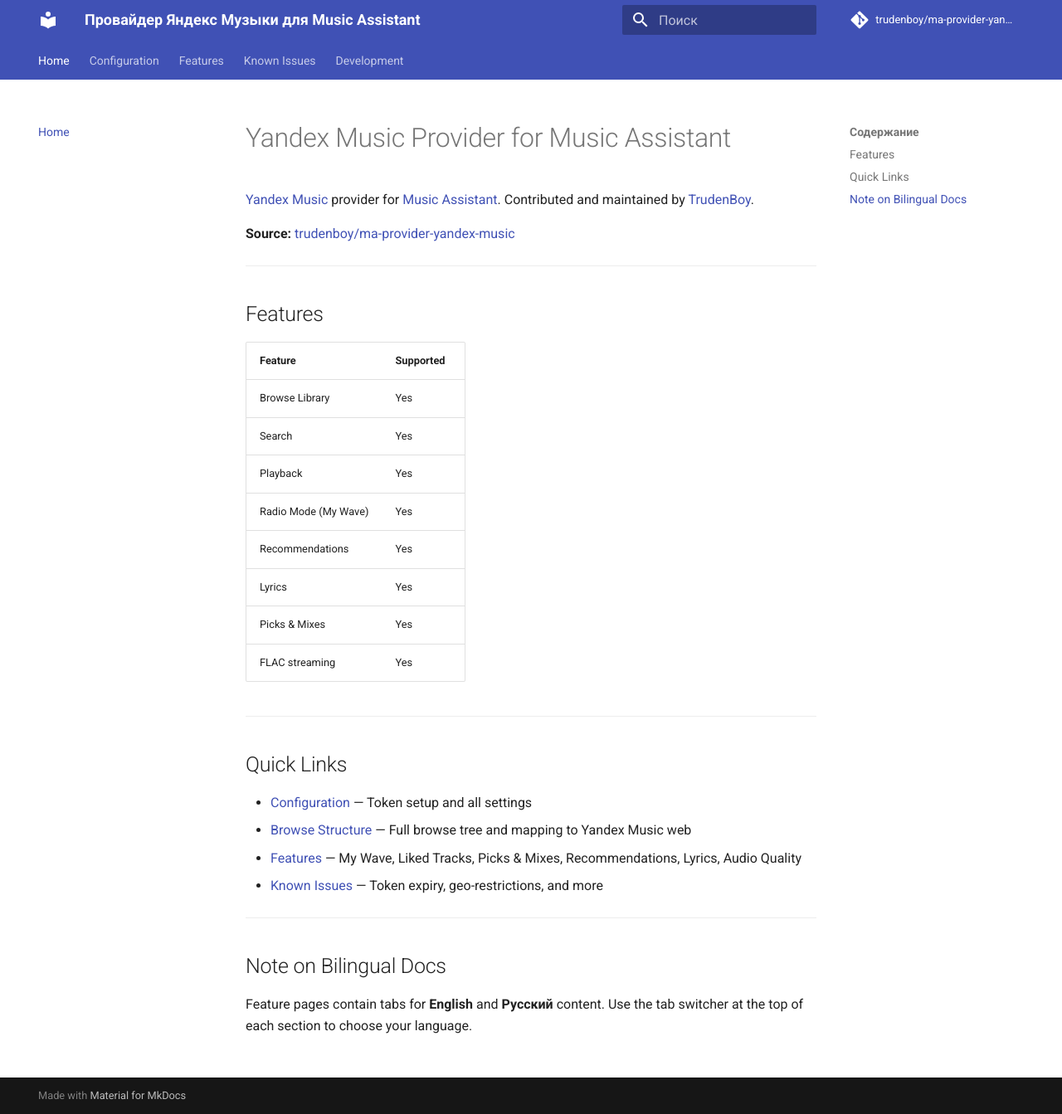
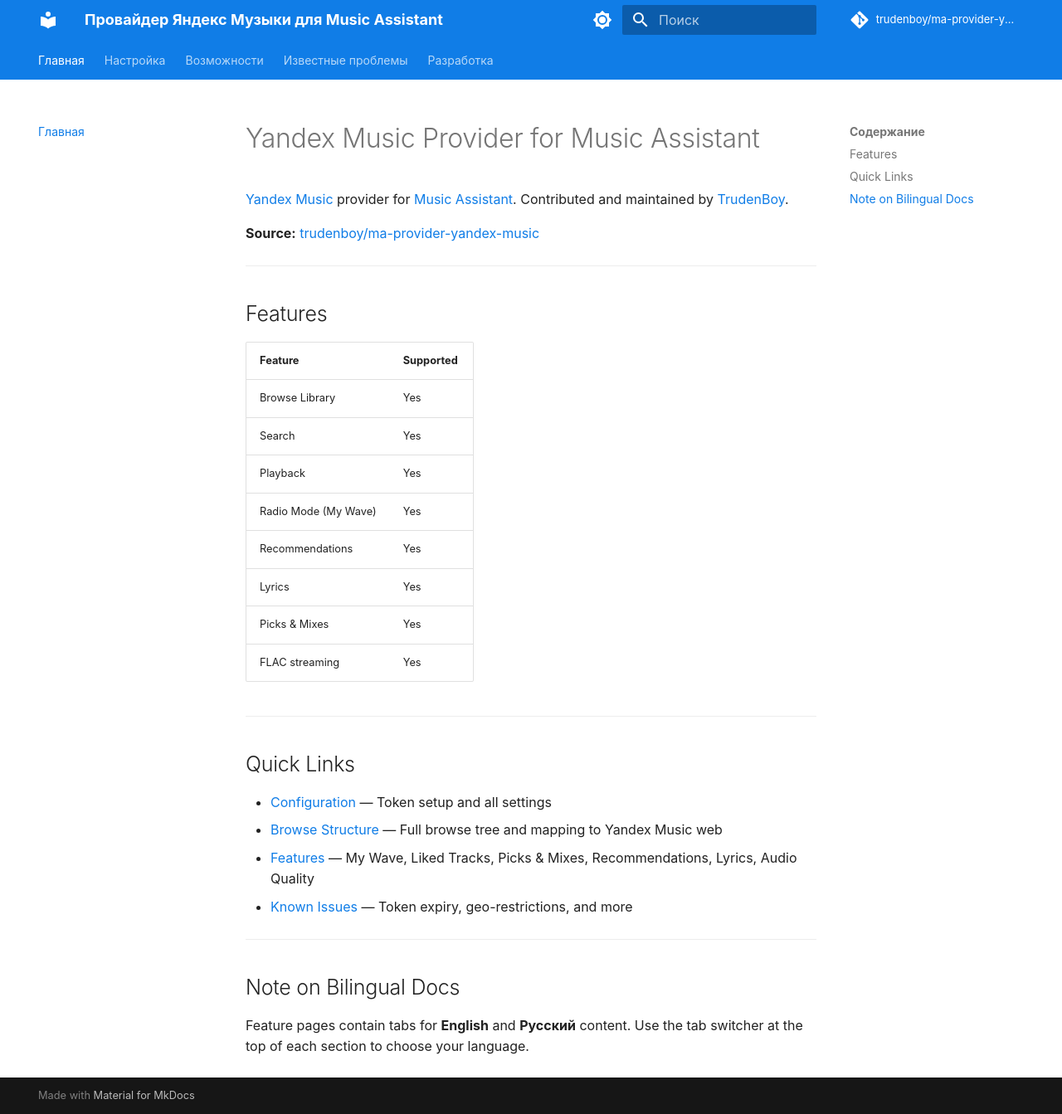
Before and after one commit to trudenboy/ma-provider-yandex-music, an MkDocs documentation site: the page built from docs/index.md, in a window 1280 px wide and 1343 px high. Shown: the whole window at 83% size. Built offline with MkDocs 1.6.1 and Material for MkDocs 9.7.7, drawn with Linux system fonts in a browser that asks for light colours; comment, search, counter and statistics services are not loaded.

Commit message:
docs: apply MA brand design and Russian nav labels to mkdocs
- Palette: light/dark toggle with custom MA colors (#107de7/#40bcf2)
- font: false — system fonts, no Google Fonts
- extra_css: docs/stylesheets/extra.css
- Russian nav: Главная, Настройка, Возможности, Известные проблемы, Разработка
- Features sub-nav labels translated (Моя волна, Подборки, etc.)
- Fixed edit_uri to point to dev branch

Co-authored-by: Copilot <223556219+Copilot@users.noreply.github.com>

```diff
--- /dev/null
+++ b/docs/stylesheets/extra.css
@@ -0,0 +1,27 @@
+/* Music Assistant brand colors — light mode */
+[data-md-color-scheme="default"] {
+  --md-primary-fg-color: #107de7;
+  --md-primary-fg-color--light: #40bcf2;
+  --md-primary-fg-color--dark: #0d6bc4;
+  --md-primary-bg-color: #ffffff;
+  --md-primary-bg-color--light: #ffffffb3;
+  --md-accent-fg-color: #40bcf2;
+  --md-accent-fg-color--transparent: #40bcf21a;
+}
+
+/* Music Assistant brand colors — dark mode */
+[data-md-color-scheme="slate"] {
+  --md-primary-fg-color: #40bcf2;
+  --md-primary-fg-color--light: #60ccf4;
+  --md-primary-fg-color--dark: #107de7;
+  --md-primary-bg-color: #0d1117;
+  --md-primary-bg-color--light: #0d1117b3;
+  --md-accent-fg-color: #40bcf2;
+  --md-accent-fg-color--transparent: #40bcf21a;
+}
+
+/* System font stack — no Google Fonts dependency */
+:root {
+  --md-text-font: -apple-system, BlinkMacSystemFont, "Segoe UI", Roboto, Helvetica, Arial, sans-serif;
+  --md-code-font: ui-monospace, SFMono-Regular, "SF Mono", Menlo, Monaco, Consolas, "Liberation Mono", "Courier New", monospace;
+}
--- a/mkdocs.yml
+++ b/mkdocs.yml
@@ -2,15 +2,34 @@ site_name: Провайдер Яндекс Музыки для Music Assistant
 site_url: https://trudenboy.github.io/ma-provider-yandex-music/
 repo_url: https://github.com/trudenboy/ma-provider-yandex-music
 repo_name: trudenboy/ma-provider-yandex-music
-edit_uri: edit/refactor/yandex-config-categories/docs/
+edit_uri: edit/dev/docs/
 
 theme:
   name: material
   language: ru
+  font: false
+  palette:
+    - media: "(prefers-color-scheme: light)"
+      scheme: default
+      primary: custom
+      accent: custom
+      toggle:
+        icon: material/brightness-7
+        name: Тёмная тема
+    - media: "(prefers-color-scheme: dark)"
+      scheme: slate
+      primary: custom
+      accent: custom
+      toggle:
+        icon: material/brightness-4
+        name: Светлая тема
   features:
     - navigation.tabs
     - navigation.sections
     - content.tabs.link
+
+extra_css:
+  - stylesheets/extra.css
 
 plugins:
   - search
@@ -25,20 +44,20 @@ markdown_extensions:
       permalink: true
 
 nav:
-  - Home: index.md
-  - Configuration: configuration.md
-  - Features:
-      - Browse Structure: features/browse.md
-      - My Wave: features/my-wave.md
-      - Liked Tracks: features/liked-tracks.md
-      - Picks & Mixes: features/picks-and-mixes.md
-      - Recommendations: features/recommendations.md
-      - Lyrics: features/lyrics.md
-      - Audio Quality: features/audio-quality.md
-  - Known Issues: known-issues.md
-  - Development:
-      - Setup: development.md
+  - Главная: index.md
+  - Настройка: configuration.md
+  - Возможности:
+      - Структура каталога: features/browse.md
+      - Моя волна: features/my-wave.md
+      - Любимые треки: features/liked-tracks.md
+      - Подборки: features/picks-and-mixes.md
+      - Рекомендации: features/recommendations.md
+      - Тексты песен: features/lyrics.md
+      - Качество аудио: features/audio-quality.md
+  - Известные проблемы: known-issues.md
+  - Разработка:
+      - Настройка окружения: development.md
       - Docker: dev-docker.md
-      - Testing: testing.md
-      - Contributing: contributing.md
-      - Incident Management: incident-management.md
+      - Тестирование: testing.md
+      - Вклад в разработку: contributing.md
+      - Управление инцидентами: incident-management.md
```
